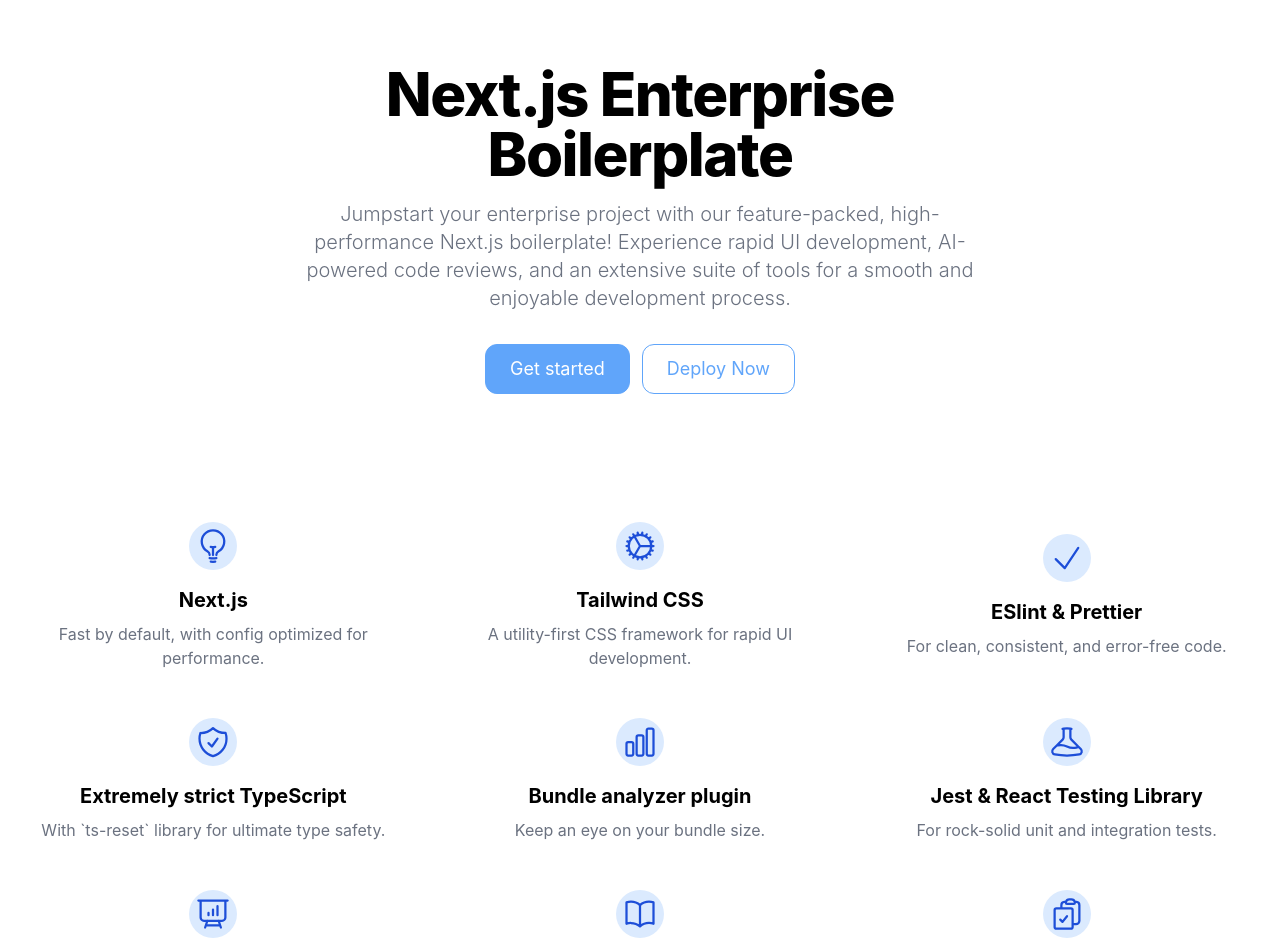
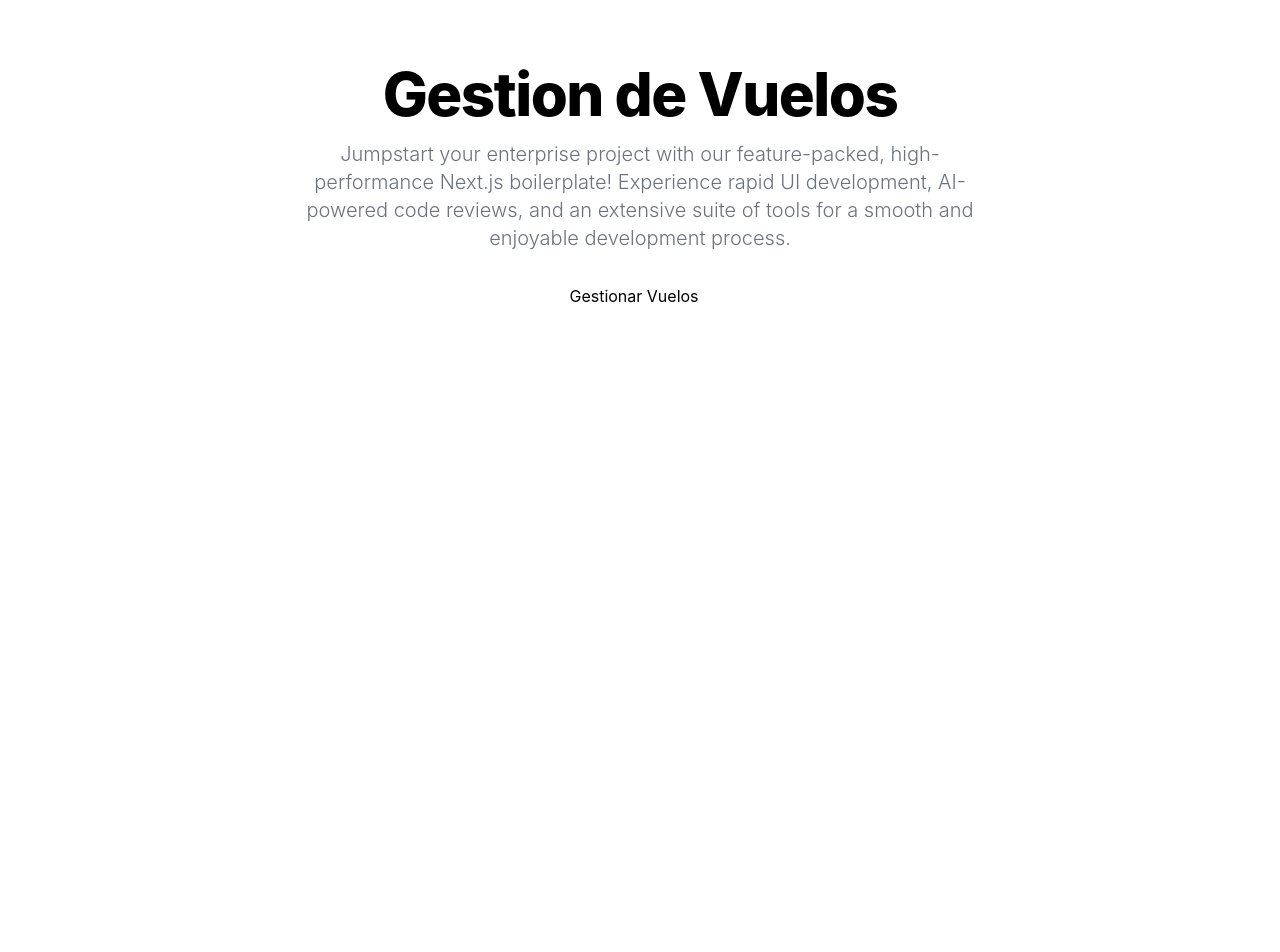
Before and after one commit to juangomez177/SITAS-frontend-virtual, a Next.js app: page / in a window 1280 px wide. Shown: the top 952 px of the page. After the commit the page ends 800 px from the top, so only its background shows below. Built offline with nearby package versions, Linux system fonts and the light colour scheme.

Commit message:
Se realiza cambio de la pagina inicial, se agrega link de referencia en el boton de Gestion de Vuelos

```diff
--- a/app/page.tsx
+++ b/app/page.tsx
@@ -1,6 +1,7 @@
 import { Metadata } from "next"
 import { Button } from "components/atoms/Button/Button"
 import { LP_GRID_ITEMS } from "lp-items"
+import Link from "next/link"
 
 export const metadata: Metadata = {
   title: "Next.js Enterprise Boilerplate",
@@ -26,37 +27,22 @@
         <div className="mx-auto grid max-w-screen-xl px-4 py-8 text-center lg:py-16">
           <div className="mx-auto place-self-center">
             <h1 className="mb-4 max-w-2xl text-4xl font-extrabold leading-none tracking-tight dark:text-white md:text-5xl xl:text-6xl">
-              Next.js Enterprise Boilerplate
+              Gestion de Vuelos
             </h1>
             <p className="mb-6 max-w-2xl font-light text-gray-500 dark:text-gray-400 md:text-lg lg:mb-8 lg:text-xl">
               Jumpstart your enterprise project with our feature-packed, high-performance Next.js boilerplate!
               Experience rapid UI development, AI-powered code reviews, and an extensive suite of tools for a smooth and
               enjoyable development process.
             </p>
-            <Button href="https://github.com/Blazity/next-enterprise" className="mr-3">
-              Get started
-            </Button>
-            <Button
+            <Link href={"/gestion/lista"} className="mr-3">
+              Gestionar Vuelos
+            </Link>
+            {/* <Button
               href="https://vercel.com/new/git/external?repository-url=https://github.com/Blazity/next-enterprise"
               intent="secondary"
             >
               Deploy Now
-            </Button>
-          </div>
-        </div>
-      </section>
-      <section className="bg-white dark:bg-gray-900">
-        <div className="mx-auto max-w-screen-xl px-4 py-8 sm:py-16 lg:px-6">
-          <div className="justify-center space-y-8 md:grid md:grid-cols-2 md:gap-12 md:space-y-0 lg:grid-cols-3">
-            {LP_GRID_ITEMS.map((singleItem) => (
-              <div key={singleItem.title} className="flex flex-col items-center justify-center text-center">
-                <div className="mb-4 flex h-10 w-10 items-center justify-center rounded-full bg-primary-100 p-1.5 text-blue-700 dark:bg-primary-900 lg:h-12 lg:w-12">
-                  {singleItem.icon}
-                </div>
-                <h3 className="mb-2 text-xl font-bold dark:text-white">{singleItem.title}</h3>
-                <p className="text-gray-500 dark:text-gray-400">{singleItem.description}</p>
-              </div>
-            ))}
+            </Button> */}
           </div>
         </div>
       </section>
```
